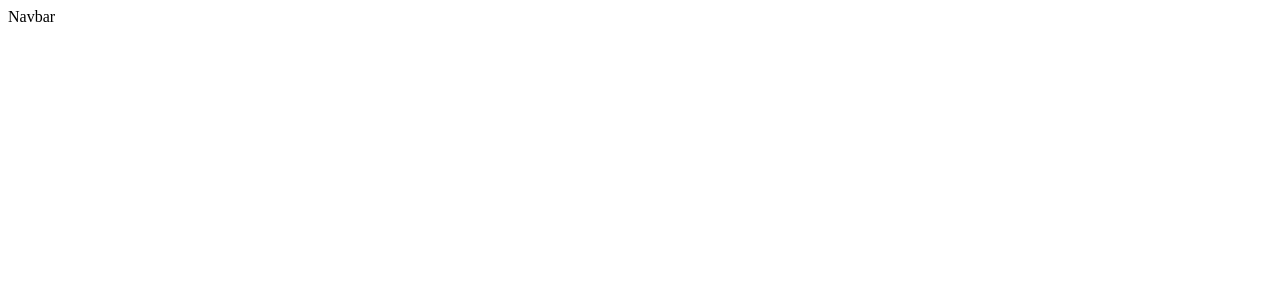
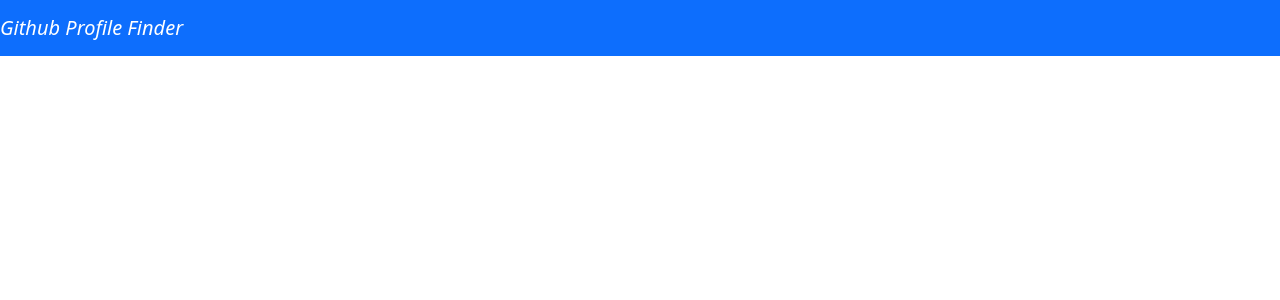
Before and after one commit to Sefa-Keles/ReactJS-Profile-Finder, a React app: page / in a window 1280 px wide. Shown: the top 300 px of the page. Built offline with nearby package versions, Linux system fonts and the light colour scheme; the HTML template or start-up script is replaced by a standard one.

Commit message:
navbar created

```diff
--- a/package.json
+++ b/package.json
@@ -27,6 +27,7 @@
   },
   "dependencies": {
     "bootstrap": "^5.1.3",
+    "prop-types": "^15.8.0",
     "react": "^17.0.2",
     "react-dom": "^17.0.2"
   }
--- a/src/App.js
+++ b/src/App.js
@@ -5,7 +5,7 @@ export class App extends Component {
     render() {
         return (
             <div>
-                <Navbar/>
+                <Navbar title=" Github Profile Finder" icon="fab fa-github fa-2x"/>
             </div>
         )
     }
--- a/src/components/Navbar.js
+++ b/src/components/Navbar.js
@@ -1,13 +1,26 @@
-import React, { Component } from 'react'
+import React from 'react'
+import PropTypes from 'prop-types';
 
-export class Navbar extends Component {
+export class Navbar extends React.Component {
+    static defaultProps = {
+        title: "Profile Finder",
+        icon: "fab fa-github fa-2x"
+    }
     render() {
         return (
-            <div>
-                Navbar
-            </div>
+                <nav className="navbar navbar-dark bg-primary">
+                    <a href="#" className="navbar-brand">
+                        <i className={this.props.icon}>{this.props.title}</i>
+                    </a>
+                </nav>
         )
     }
 }
 
+
+Navbar.propTypes = {
+    title: PropTypes.string.isRequired,
+    icon: PropTypes.string.isRequired
+}
+
 export default Navbar
--- a/src/index.js
+++ b/src/index.js
@@ -1,6 +1,7 @@
 import React from "react";
 import ReactDOM from "react-dom";
-import {App} from './App'
+import {App} from './App';
+import "./styles/main.scss";
 
 const rootElement = document.getElementById("root");
 
--- a/src/styles/main.scss
+++ b/src/styles/main.scss
@@ -1,3 +1,3 @@
 @import "./bootstrap_override.scss";
-//@import "./node_module/";
+@import "../../node_modules/bootstrap/scss/bootstrap.scss";
 @import "./style.scss";
--- a/src/styles/style.scss
+++ b/src/styles/style.scss
@@ -0,0 +1,3 @@
+body {
+    color:red
+}
--- a/webpack.config.js
+++ b/webpack.config.js
@@ -20,7 +20,6 @@ module.exports = {
             },
             {
                 test: /\.scss$/,
-                exclude: /node_modules/,
                 use:["style-loader", "css-loader", "sass-loader"]
             }
         ],
```
Also changed, not shown: 2 other files (tests, documents, lock files or other folders).
